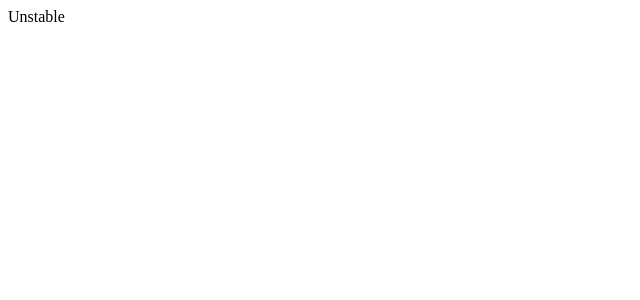
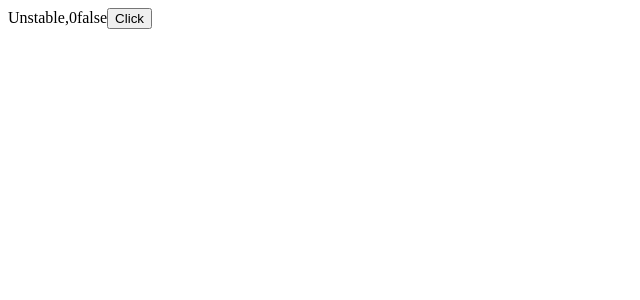
Before and after one commit to GajananBodhankar/reactjs_vite, a React app: page / in a window 1280 px wide. Shown: the top 300 px of the page, without its empty margins (0-640 px from the left). Built offline with nearby package versions, Linux system fonts and the light colour scheme; the HTML template or start-up script is replaced by a standard one.

Commit message:
made a change

```diff
--- a/src/unstable_batchedUpdates/Unstable.tsx
+++ b/src/unstable_batchedUpdates/Unstable.tsx
@@ -1,7 +1,23 @@
-import React from "react";
+import React, { useState } from "react";
 
 function Unstable() {
-  return <div>Unstable</div>;
+  const [count, setCount] = useState(0);
+  const [bool, setBool] = useState(false);
+  function handleCount() {
+    setTimeout(() => {
+      setCount(count + 1);
+      setBool(!bool);
+    });
+  }
+  console.log("re-rendered");
+  return (
+    <div>
+      Unstable,
+      {count}
+      {bool ? "true" : "false"}
+      <button onClick={handleCount}>Click</button>
+    </div>
+  );
 }
 
 export default Unstable;
```
